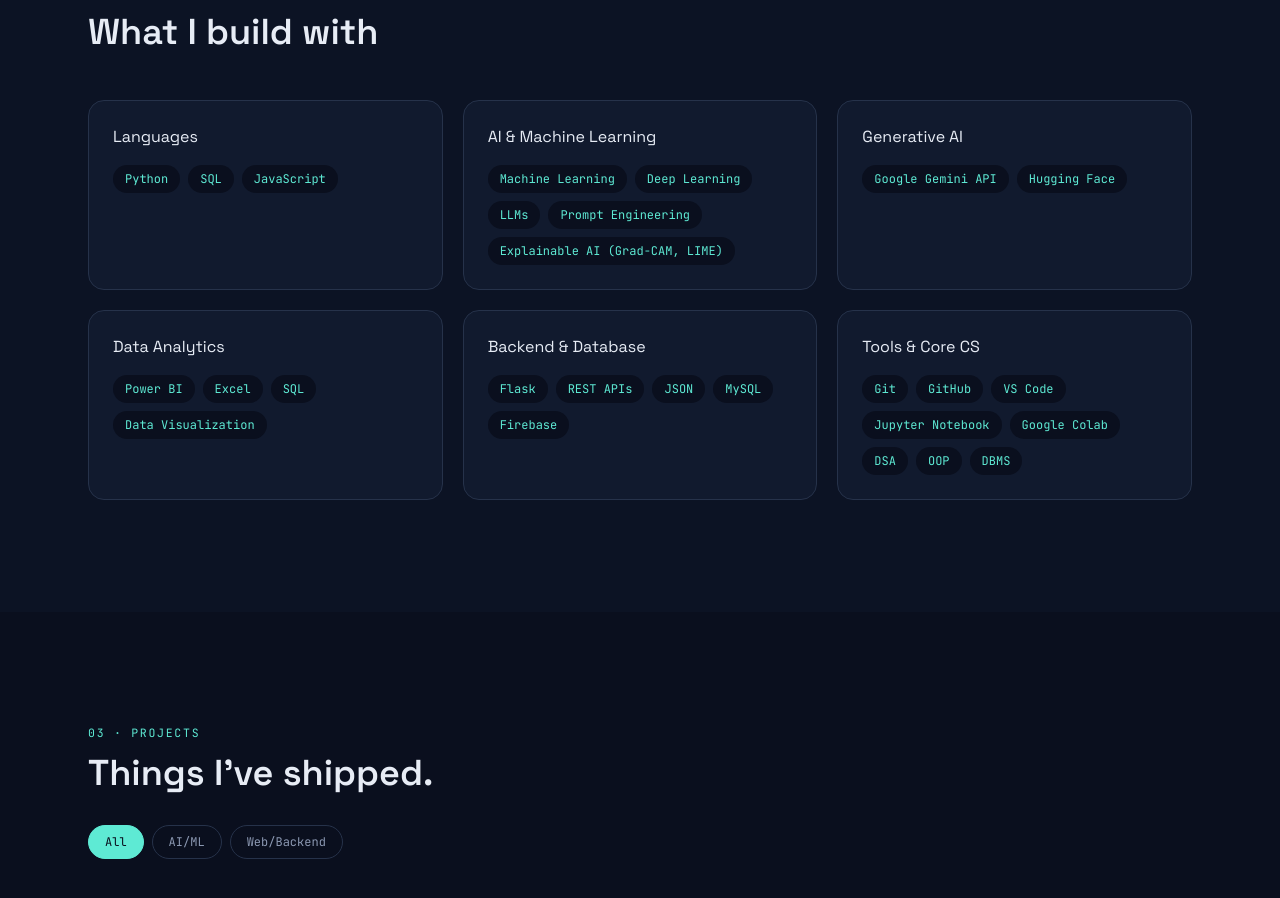
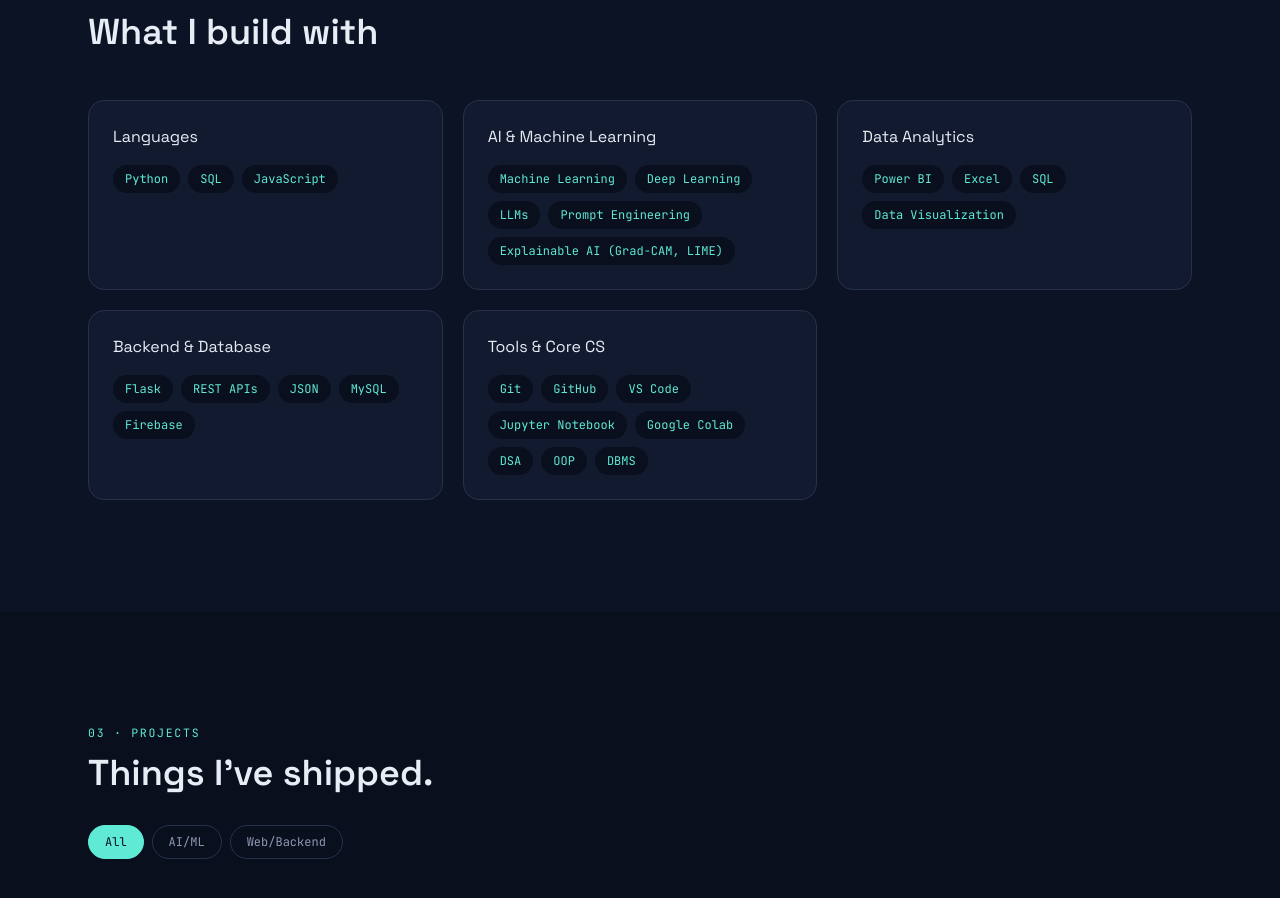
Before and after one commit to coder-vaishnavi/vaishnavi-portfolio, a React (Vite) app: page / in a window 1280 px wide. Shown: the part 1460-2358 px from the top of the page. Built offline with nearby package versions, Linux system fonts and the light colour scheme.

Commit message:
skills modify

```diff
--- a/src/data/portfolioData.js
+++ b/src/data/portfolioData.js
@@ -27,10 +27,10 @@
     category: 'AI & Machine Learning',
     items: ['Machine Learning', 'Deep Learning', 'LLMs', 'Prompt Engineering', 'Explainable AI (Grad-CAM, LIME)'],
   },
-  {
-    category: 'Generative AI',
-    items: ['Google Gemini API', 'Hugging Face'],
-  },
+  // {
+  //   category: 'Generative AI',
+  //   items: ['Google Gemini API', 'Hugging Face'],
+  // },
   {
     category: 'Data Analytics',
     items: ['Power BI', 'Excel', 'SQL', 'Data Visualization'],
```
